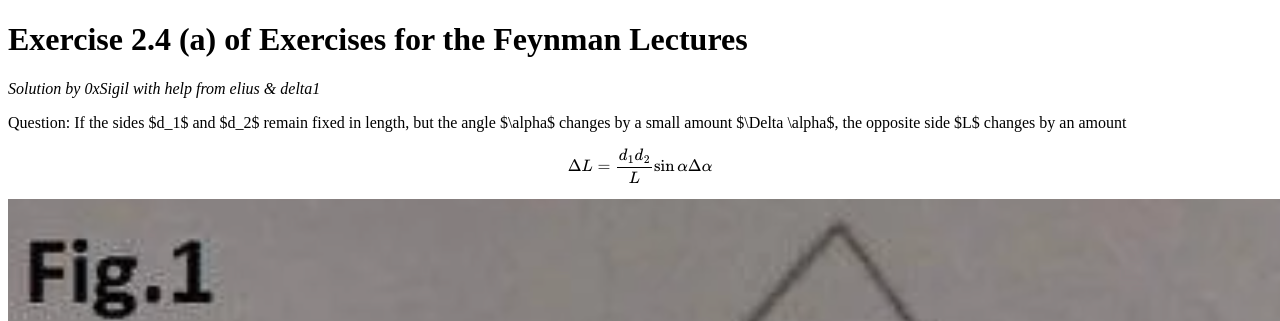
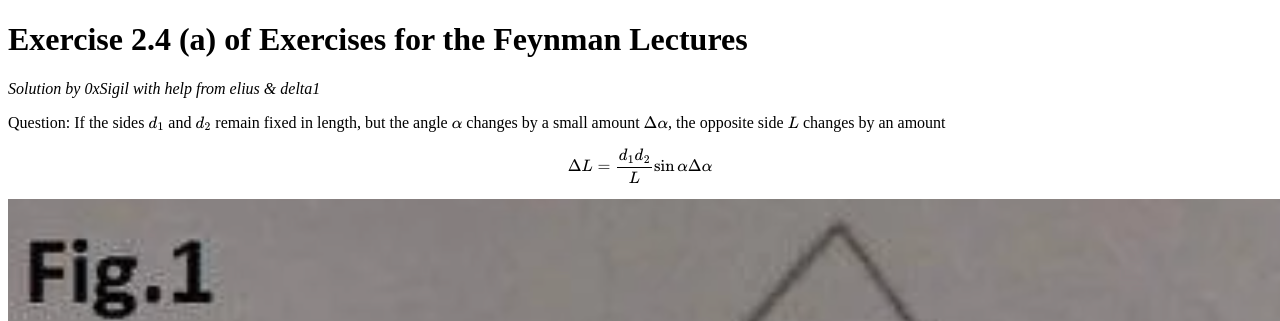
Before and after one commit to Sigil-Wen/feynman-lectures, a Jekyll site: the page built from 2.4a.md, in a window 1280 px wide. Shown: the top 321 px of the page. Built offline with Jekyll 4.4.1, drawn with Linux system fonts in a browser that asks for light colours; our own code applies the rules of GitHub Pages for plain Markdown files; formulas are drawn with MathJax 3.

Commit message:
Update 2.4a.md

```diff
--- a/2.4a.md
+++ b/2.4a.md
@@ -3,7 +3,7 @@
 *Solution by 0xSigil with help from elius & delta1*
 
 Question:
-If the sides $d_1$ and $d_2$ remain fixed in length, but the angle $\alpha$ changes by a small amount $\Delta \alpha$, the opposite side $L$ changes by an amount
+If the sides $$d_1$$ and $$d_2$$ remain fixed in length, but the angle $$\alpha$$ changes by a small amount $$\Delta \alpha$$, the opposite side $$L$$ changes by an amount
 
 $$\Delta L = \frac{d_1 d_2}{L}\sin\alpha\Delta\alpha $$
 
```
